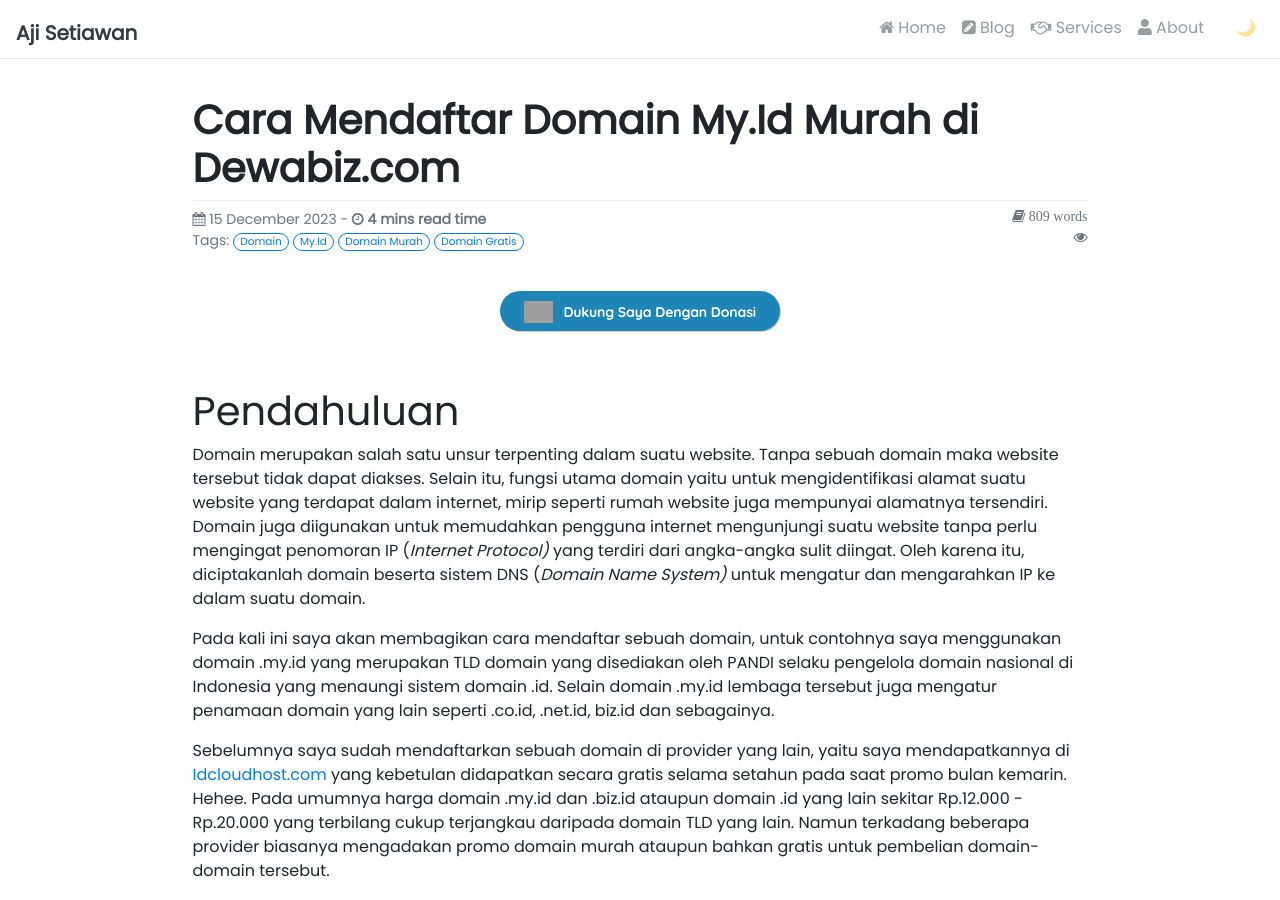
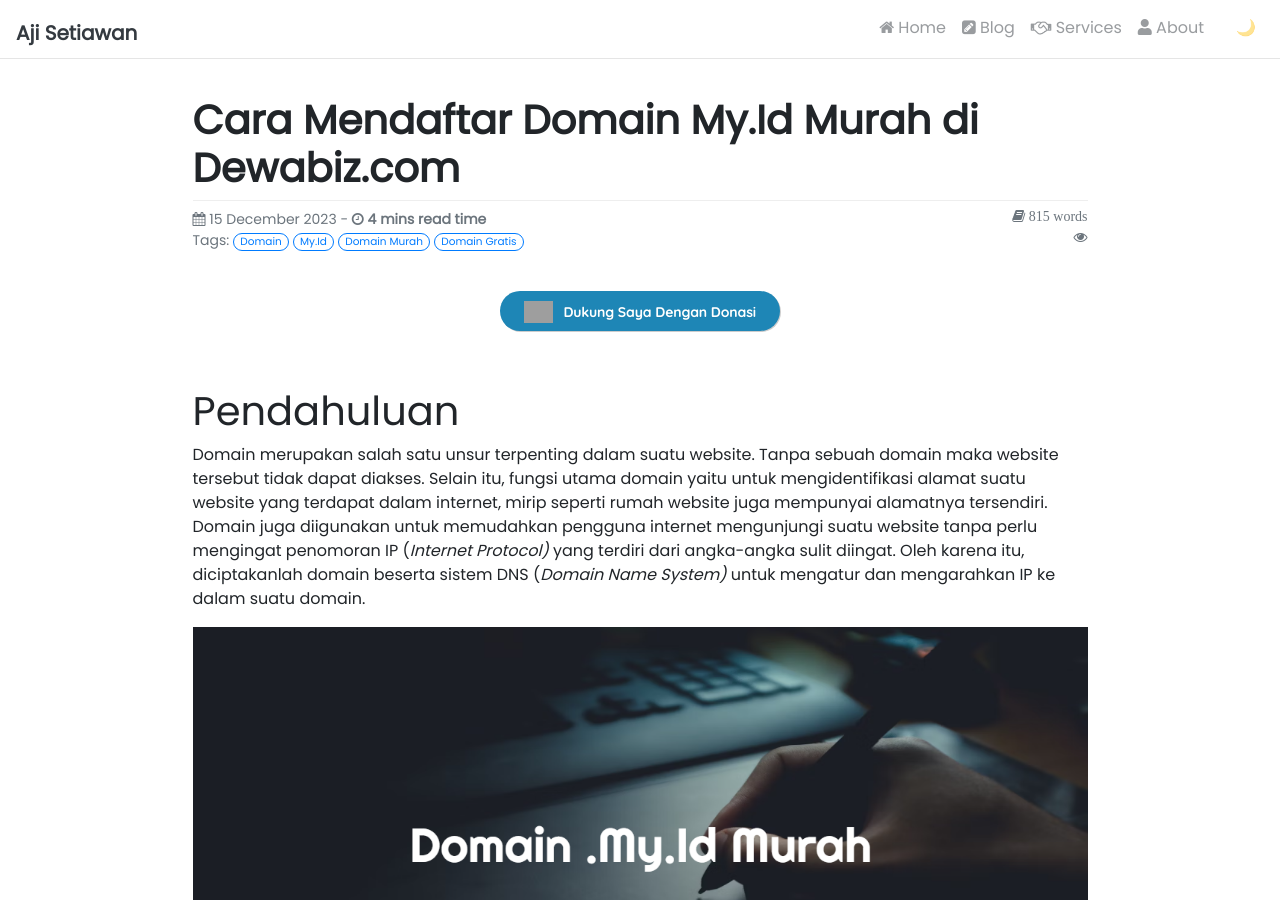
Before and after one commit to ajisetiawan716/ajisetiawan716.github.io, a Jekyll site: the page built from _posts/2023-12-15-cara-daftar-domain-my.id-murah-di-dewabiz.md, in a window 1280 px wide and 900 px high. Built offline with Jekyll 4.4.1, drawn with Linux system fonts in a browser that asks for light colours; nearby versions of some CDN libraries; our own code applies the rules of GitHub Pages for plain Markdown files; comment, search, counter and statistics services are not loaded; grey boxes are pictures that could not be loaded.

Commit message:
Update 2023-12-15-cara-daftar-domain-my.id-murah-di-dewabiz.md

```diff
--- a/_posts/2023-12-15-cara-daftar-domain-my.id-murah-di-dewabiz.md
+++ b/_posts/2023-12-15-cara-daftar-domain-my.id-murah-di-dewabiz.md
@@ -1,6 +1,7 @@
 ---
 title: 'Cara Mendaftar Domain My.Id Murah di Dewabiz.com'
 tag: [Domain, My.Id, Domain Murah, Domain Gratis]
+image: 'BASEURL/assets/img/content/domain-myid-murah-blog-thumbnail.png'
 description: Sebuah tutorial untuk mendapatkan domain .my.id murah dari Dewabiz.com
 
 ---
@@ -8,6 +9,8 @@
 # Pendahuluan
 
 Domain merupakan salah satu unsur  terpenting dalam suatu website. Tanpa sebuah domain maka website tersebut tidak dapat diakses. Selain itu, fungsi utama domain yaitu untuk mengidentifikasi alamat suatu website yang terdapat dalam internet, mirip seperti rumah website juga mempunyai alamatnya tersendiri. Domain juga diigunakan untuk memudahkan pengguna internet mengunjungi suatu website tanpa perlu mengingat penomoran IP (_Internet Protocol)_ yang terdiri dari angka-angka sulit diingat. Oleh karena itu, diciptakanlah domain beserta sistem DNS (_Domain Name System)_ untuk mengatur dan mengarahkan IP ke dalam suatu domain.
+
+![Domain .My.Id Murah](/assets/img/content/domain-myid-murah-blog-thumbnail.png)
 
 Pada kali ini saya akan membagikan cara mendaftar sebuah domain, untuk contohnya saya menggunakan domain .my.id yang merupakan TLD domain yang disediakan oleh PANDI selaku pengelola domain nasional di Indonesia yang menaungi sistem domain .id. Selain domain .my.id lembaga tersebut juga mengatur penamaan domain yang lain seperti .co.id, .net.id, biz.id dan sebagainya.
 
```
